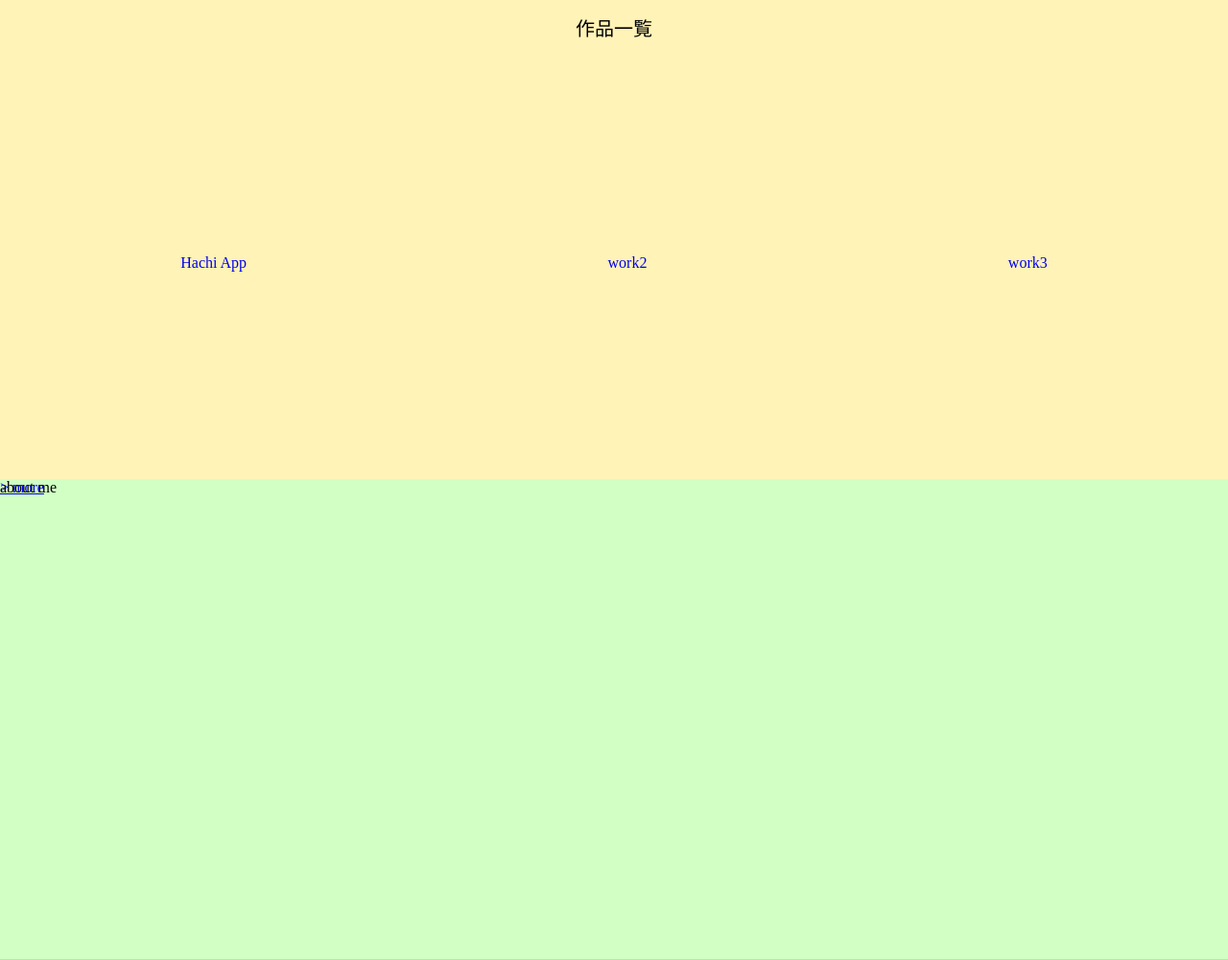
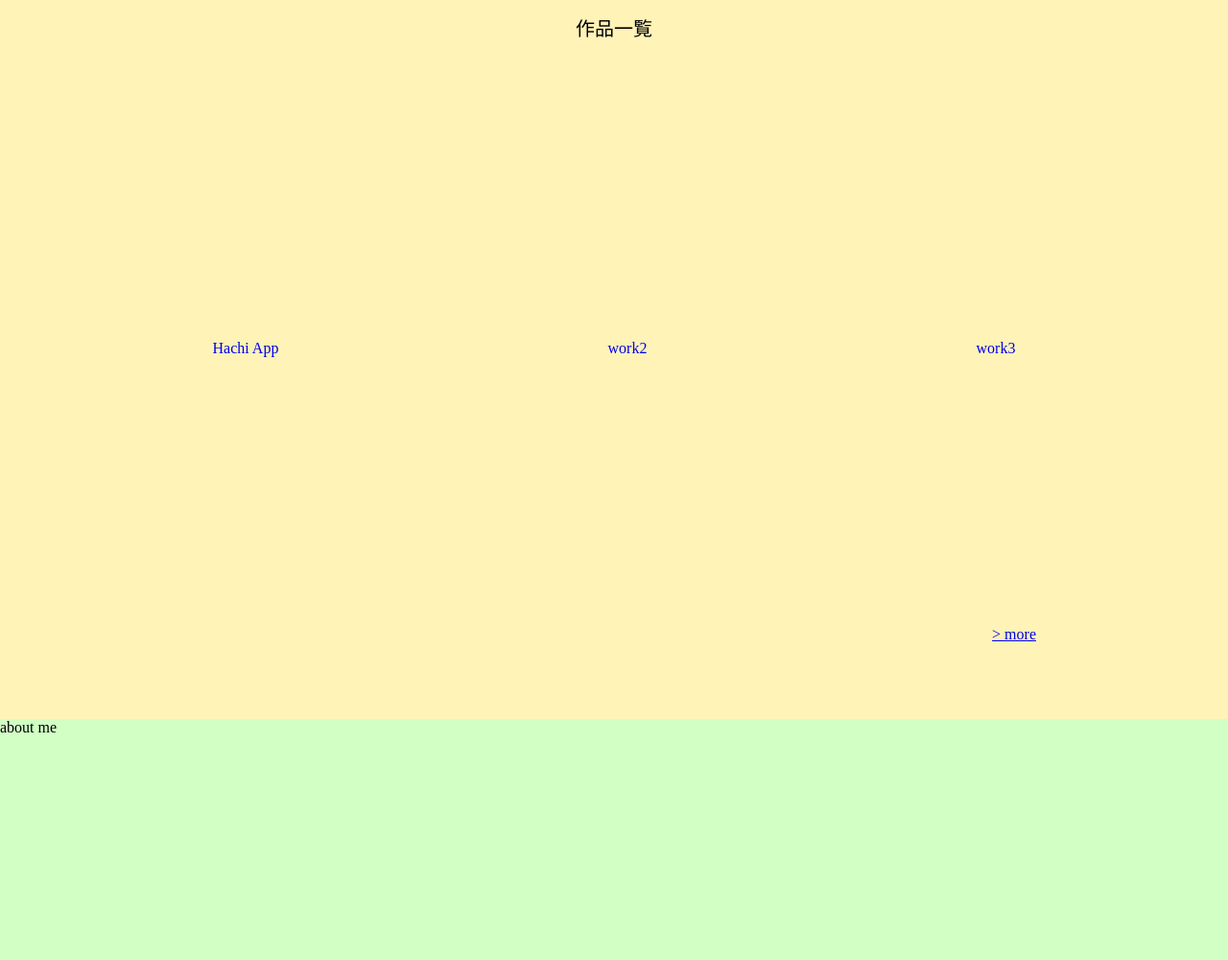
Before and after one commit to kysh555/portfolio, a PHP site: page / in a window 1280 px wide. Shown: the part 858-1858 px from the top of the page at 96% size. Run offline with PHP 8.4, Linux system fonts and the light colour scheme.

Commit message:
tweak: height of work-area

```diff
--- a/index.css
+++ b/index.css
@@ -6,6 +6,10 @@
   box-sizing: border-box;
   padding: 0;
   margin: 0;
+}
+
+html {
+  scroll-behavior: smooth;
 }
 
 /* ヘッダー */
@@ -85,7 +89,7 @@
 /* works */
 #work-area {
   background-color: #fff3b7;
-  height: 500px;
+  height: 750px;
 }
 
 #work-title {
@@ -96,10 +100,9 @@
 }
 
 #works {
-  height: 90%;
   display: flex;
-  justify-content: space-around;
   align-items: center;
+  padding: 280px 50px;
 }
 
 #work-list {
@@ -119,6 +122,11 @@
 
 .list > a {
   text-decoration: none;
+}
+
+#more {
+  text-align: right;
+  padding-right: 200px;
 }
 
 /* about me */
```
